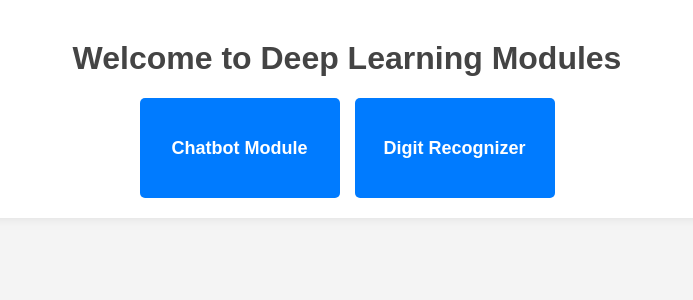
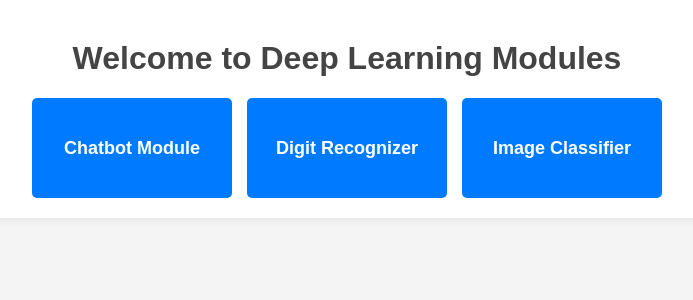
Before and after one commit to slajan01/Deep-Learning-Modules-Website, a Flask app: page / in a window 1280 px wide. Shown: the top 300 px of the page, without its empty margins (293-986 px from the left). Run offline with Flask 3, Linux system fonts and the light colour scheme.

Commit message:
Small changes with image classifier

```diff
--- a/templates/home.html
+++ b/templates/home.html
@@ -12,6 +12,7 @@
         <div class="brick-grid">
             <a href="/chatbot" class="brick">Chatbot Module</a>
             <a href="/digit-recognizer" class="brick">Digit Recognizer</a>
+            <a href="/image-classifier" class="brick">Image Classifier</a>
             <!-- Add more bricks here for other modules -->
         </div>
     </div>
```
